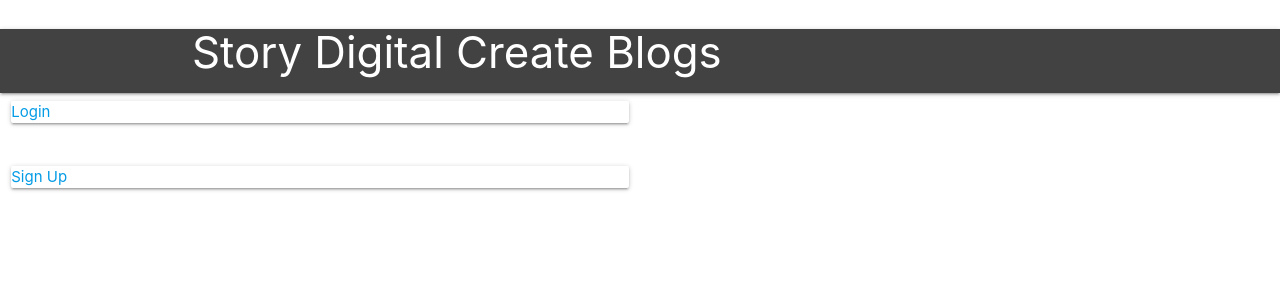
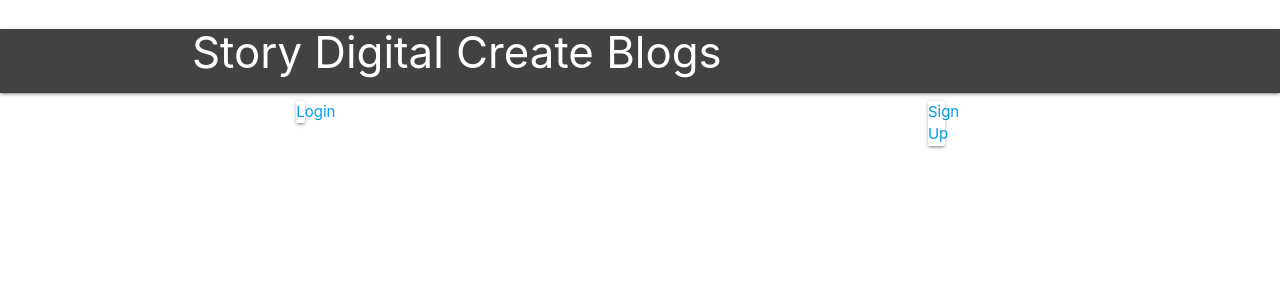
Before and after one commit to BharatRulez/blogPostFrontend, a React (Create React App) app: page / in a window 1280 px wide. Shown: the top 300 px of the page. Built offline with nearby package versions, Linux system fonts and the light colour scheme.

Commit message:
added the card

```diff
--- a/src/App.css
+++ b/src/App.css
@@ -36,3 +36,10 @@
     transform: rotate(360deg);
   }
 }
+.card-container {
+  width: 100vw;
+  min-height: 100vh;
+  position: relative;
+  display: flex;
+  justify-content: center;
+}
--- a/src/components/layout/SignIn.js
+++ b/src/components/layout/SignIn.js
@@ -10,8 +10,7 @@ const SignIn = () => {
         <div className="col-md-6 offset-md-3">
           <div className="card card-outline-secondary">
             <div className="card-header">
-
-              <NavLink to='/login'>Login</NavLink>
+             <NavLink to='/login'>Login</NavLink>
 
             </div>
 
--- a/src/components/layout/homepage.js
+++ b/src/components/layout/homepage.js
@@ -5,11 +5,12 @@ import HomePageNavbar from './homepageNavbar'
 
 const HomePage = () => {
   return (
-      <>
+    <>
     <HomePageNavbar />
+    <div className="card-container">
     <SignIn />
     <SignUp />
-
+    </div>
     </>
   )
 }
```
